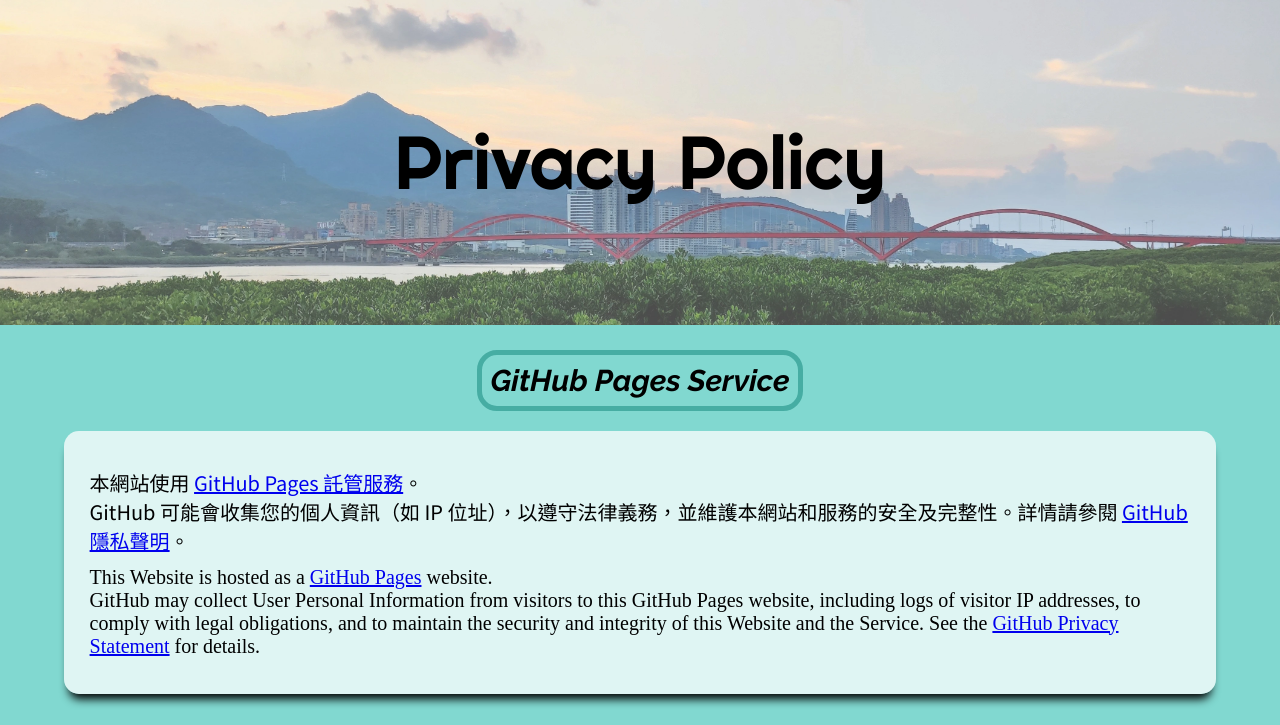
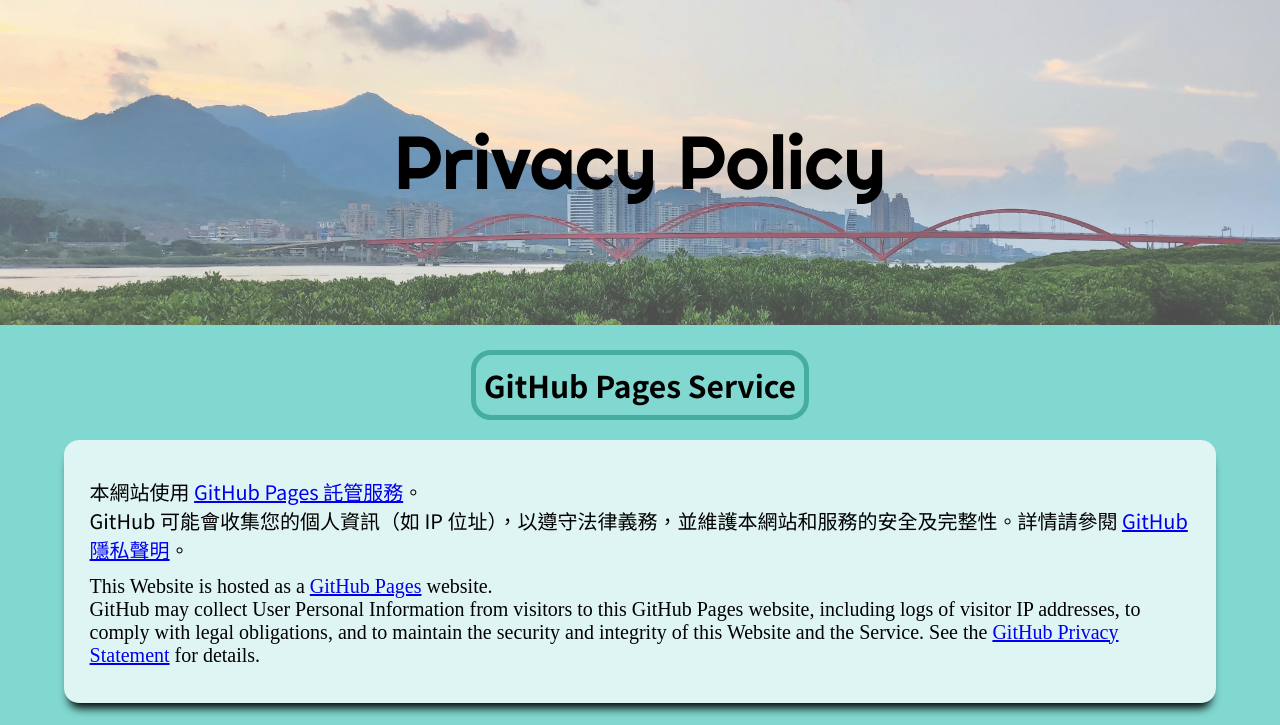
Before and after one commit to BlueBoy247/blog, a plain HTML site: page privacy.html in a window 1280 px wide. Shown: the part 67-792 px from the top of the page. Drawn offline with nearby package versions, Linux system fonts and the light colour scheme; a web font is replaced by a local one.

Commit message:
Update privacy.html

```diff
--- a/privacy.html
+++ b/privacy.html
@@ -108,7 +108,7 @@
         <div id="privacy">
             <div class="pagesubtitle">
                 <p>
-                    <span class="enw1">GitHub Pages Service</span>
+                    <span class="zhwb">GitHub Pages Service</span>
                 </p>
             </div>
             <div class="content">
```
